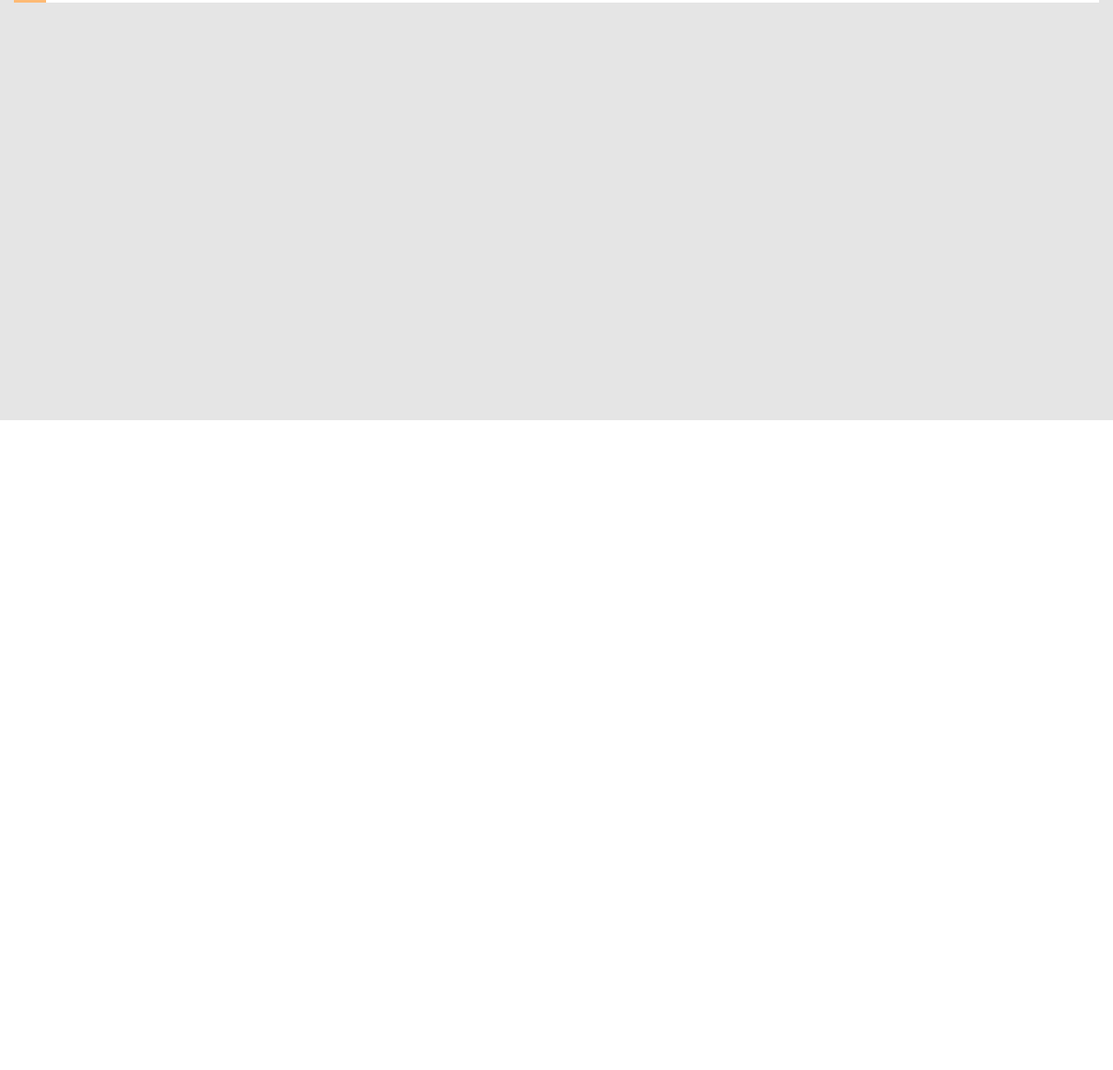
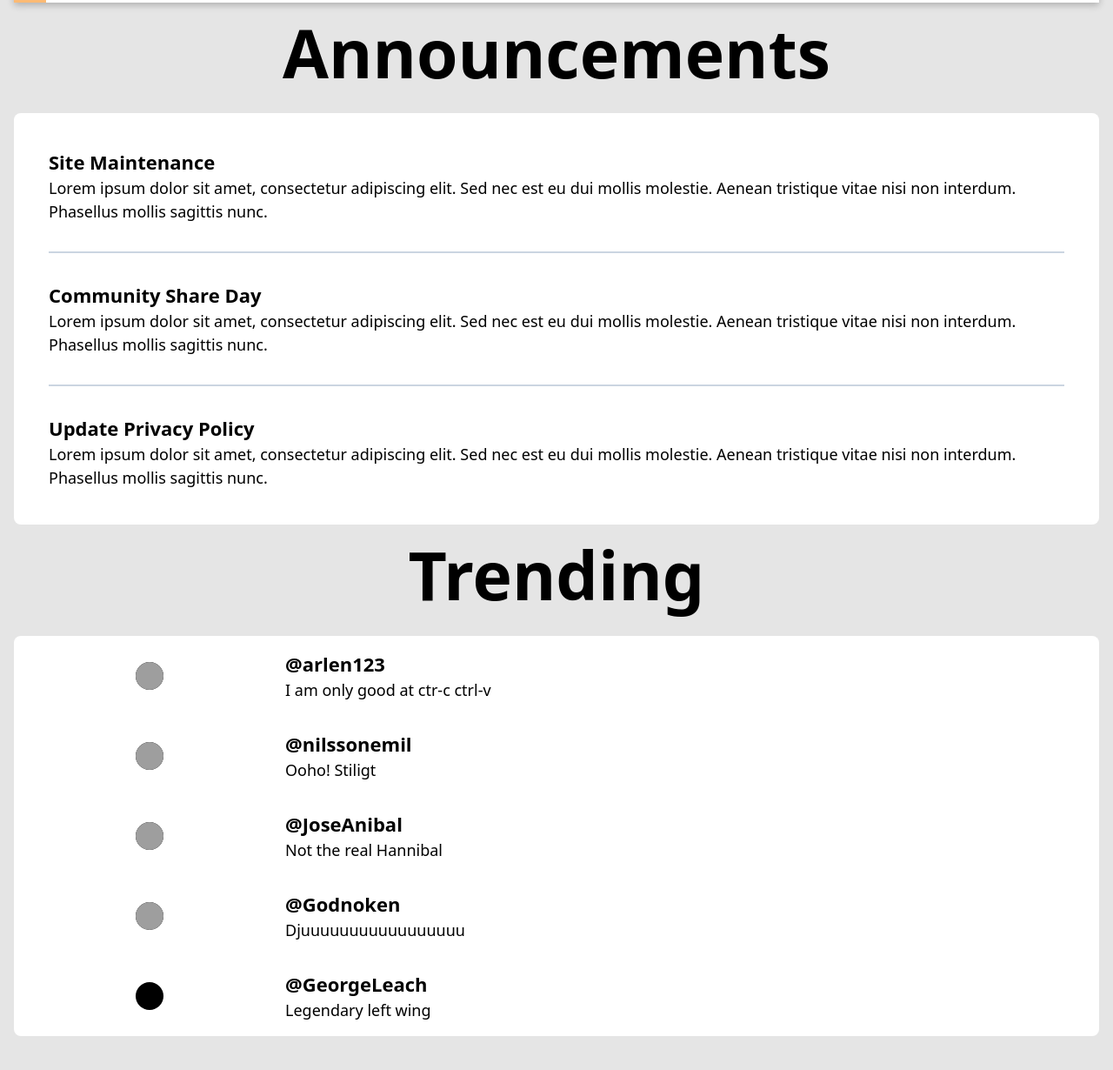
Before and after one commit to Godnoken/admindashboard, a website: page index.html in a window 1280 px wide. Shown: the part 1220-2450 px from the top of the page at 87% size. Before the commit the page ends 1703 px from the top, so only its background shows below. Drawn offline with nearby package versions, Linux system fonts and the light colour scheme; files that its build step writes are made by us from their sources; grey boxes are pictures that could not be loaded.

Commit message:
Add announcements and trending containers

```diff
--- a/index.html
+++ b/index.html
@@ -31,7 +31,7 @@
         </nav>
     </div>
     <main class="h-full grid pt-[20%] pb-[37.5%] bg-[#E5E5E5]">
-        <section class="px-4">
+        <section id="projectsContainer" class="px-4">
             <h2 class="font-bold text-center text-[6vw] mb-3">Your Projects</h2>
             <div class="grid gap-6">
                 <article class="projectCard">
@@ -84,6 +84,63 @@
                 </article>
             </div>
         </section>
+        <section id="announcementsContainer" class="px-4">
+            <h2 class="font-bold text-center text-[6vw] mb-3">Announcements</h2>
+            <div class="grid gap-[4vh] p-10 rounded-lg bg-white">
+                <article class="grid">
+                    <h3 class="font-bold text-cardH">Site Maintenance</h3>
+                    <p class="text-cardP">Lorem ipsum dolor sit amet, consectetur adipiscing elit. Sed nec est eu dui mollis molestie. Aenean tristique vitae nisi non interdum. Phasellus mollis sagittis nunc.</p>
+                </article>
+                <div class="h-[2px] w-full bg-slate-300"></div>
+                <article class="grid">
+                    <h3 class="font-bold text-cardH">Community Share Day</h3>
+                    <p class="text-cardP">Lorem ipsum dolor sit amet, consectetur adipiscing elit. Sed nec est eu dui mollis molestie. Aenean tristique vitae nisi non interdum. Phasellus mollis sagittis nunc.</p>
+                </article>
+                <div class="h-[2px] w-full bg-slate-300"></div>
+                <article class="grid">
+                    <h3 class="font-bold text-cardH">Update Privacy Policy</h3>
+                    <p class="text-cardP">Lorem ipsum dolor sit amet, consectetur adipiscing elit. Sed nec est eu dui mollis molestie. Aenean tristique vitae nisi non interdum. Phasellus mollis sagittis nunc.</p>
+                </article>
+            </div>
+        </section>
+        <section id="trendingContainer" class="px-4 w-full">
+            <h2 class="font-bold text-center text-[6vw] mb-3">Trending</h2>
+            <div class="grid gap-[4vh] py-4 rounded-lg bg-white">
+                <article class="trendingAccount">
+                    <img class="trendingImg"
+                    src="https://avatars.githubusercontent.com/u/37755182?v=4"
+                    alt="profile picture">
+                    <h3 class="trendingHeader">@arlen123</h3>
+                    <p class="trendingParagraph">I am only good at ctr-c ctrl-v</p>
+                </article>
+                <article class="trendingAccount">
+                    <img class="trendingImg"
+                    src="https://avatars.githubusercontent.com/u/14563415?v=4"
+                    alt="profile picture">
+                    <h3 class="trendingHeader">@nilssonemil</h3>
+                    <p class="trendingParagraph">Ooho! Stiligt</p>
+                </article>
+                <article class="trendingAccount">
+                    <img class="trendingImg"
+                    src="https://avatars.githubusercontent.com/u/77117588?v=4"
+                    alt="profile picture">
+                    <h3 class="trendingHeader">@JoseAnibal</h3>
+                    <p class="trendingParagraph">Not the real Hannibal</p>
+                </article>
+                <article class="trendingAccount">
+                    <img class="trendingImg"
+                    src="https://avatars.githubusercontent.com/u/17499594?v=4"
+                    alt="profile picture">
+                    <h3 class="trendingHeader">@Godnoken</h3>
+                    <p class="trendingParagraph">Djuuuuuuuuuuuuuuuuu</p>
+                </article>
+                <article class="trendingAccount">
+                    <div class="trendingImg"></div>
+                    <h3 class="trendingHeader">@GeorgeLeach</h3>
+                    <p class="trendingParagraph">Legendary left wing</p>
+                </article>
+            </div>
+        </section>
     </main>
     <div class="fixed h-[15%] w-screen bottom-0 grid grid-rows-2 bg-white px-4">
         <div class="grid grid-cols-[1fr_2fr]">
--- a/src/index.js
+++ b/src/index.js
@@ -1,6 +1,7 @@
 const burger = document.querySelector("#burger");
 const burgerMenu = document.querySelector("#burgerMenu");
 const navMenuItems = document.querySelectorAll(".navMenuItem");
+const projectsContainer = document.querySelector("#projectsContainer");
 
 burger.addEventListener("click", handleBurgerMenu);
 navMenuItems.forEach(item => item.addEventListener("click", handleBurgerMenu))
@@ -10,9 +11,11 @@ function handleBurgerMenu() {
     if (burgerMenu.classList.contains("activeBurgerMenu")) {
         burgerMenu.style.clipPath = "inset(0 0 77vh 0)";
         burgerMenu.classList.toggle("activeBurgerMenu");
+        projectsContainer.style.display = "none"
     }
     else {
         burgerMenu.style.clipPath = "inset(0 0 0 0)";
         burgerMenu.classList.toggle("activeBurgerMenu");
+        projectsContainer.style.display = "block"
     }
 }
--- a/src/input.css
+++ b/src/input.css
@@ -6,11 +6,11 @@
 @layer components {
 
     .button {
-        @apply h-[50%] w-full bg-main self-center rounded-3xl text-white text-[3.4vw] hover:bg-mainHover transition-colors duration-200
+        @apply h-[50%] w-full bg-mainColor self-center rounded-3xl text-white text-[3.4vw] hover:bg-mainColorHover transition-colors duration-200
     }
 
     .projectCard {
-        @apply h-48 grid grid-cols-[3%_97%] grid-rows-[2fr_1fr] bg-white
+        @apply h-48 grid grid-cols-[3%_97%] grid-rows-[2fr_1fr] bg-white shadow-card
     }
 
     .projectCardBar {
@@ -18,15 +18,19 @@
     }
 
     .projectCardText {
-        @apply text-sm self-center pl-[6%] pr-[20%] pt-[5%]
+        @apply text-cardP self-center pl-[6%] pr-[20%] pt-[5%]
     }
 
     .projectCardHeader {
-        @apply font-bold text-base
+        @apply font-bold text-cardH
     }
 
     .projectCardNav {
         @apply col-[2_/_4] w-full h-10 flex justify-end self-center gap-[5%] pr-[10%]
+    }
+
+    .projectCardIcon {
+        @apply h-8 w-8 fill-black hover:fill-mainColor cursor-pointer transition-colors duration-200
     }
 
     #burgerMenu {
@@ -52,7 +56,19 @@
         @apply h-8 w-8
     }
 
-    .projectCardIcon {
-        @apply h-8 w-8 fill-black hover:fill-main cursor-pointer transition-colors duration-200
+    .trendingAccount {
+        @apply grid grid-cols-[1fr_3fr] cursor-pointer
+    }
+
+    .trendingImg {
+        @apply col-[1_/_2] row-[1_/_3] h-8 w-8 self-center justify-self-center bg-black rounded-full
+    }
+
+    .trendingHeader {
+        @apply col-[2_/_3] font-bold text-cardH
+    }
+
+    .trendingParagraph {
+        @apply col-[2_/_3] text-cardP
     }
 }
--- a/tailwind.config.js
+++ b/tailwind.config.js
@@ -7,13 +7,16 @@ module.exports = {
 
     extend: {
       colors: {
-        main: "#1992D4",
-        mainHover: "#1577ac"
+        mainColor: "#1992D4",
+        mainColorHover: "#1577ac",
       },
       fontSize: {
-        main: "clamp(12px, 5 * (1vw + 1vh) / 2, 100px)",
-        desktopMain: "clamp(12px, 2 * (1vw + 1vh) / 2, 100px)",
+        cardH: "clamp(12px, 2.8 * (1vw + 1vh) / 2, 22px)",
+        cardP: "clamp(12px, 2.2 * (1vw + 1vh) / 2, 18px)",
       },
+      boxShadow: {
+        card: "rgba(0, 0, 0, 0.24) 0px 3px 8px"
+      }
     },
   },
   plugins: [],
```
